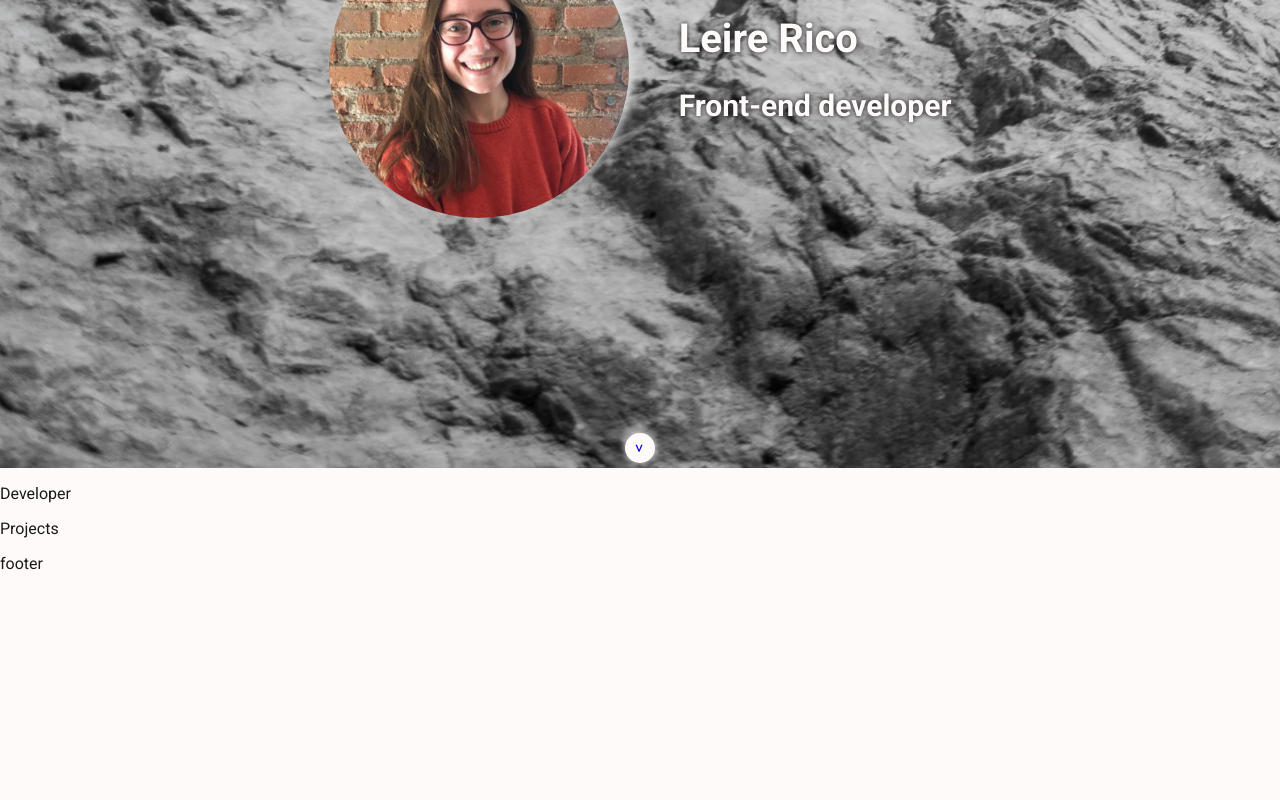
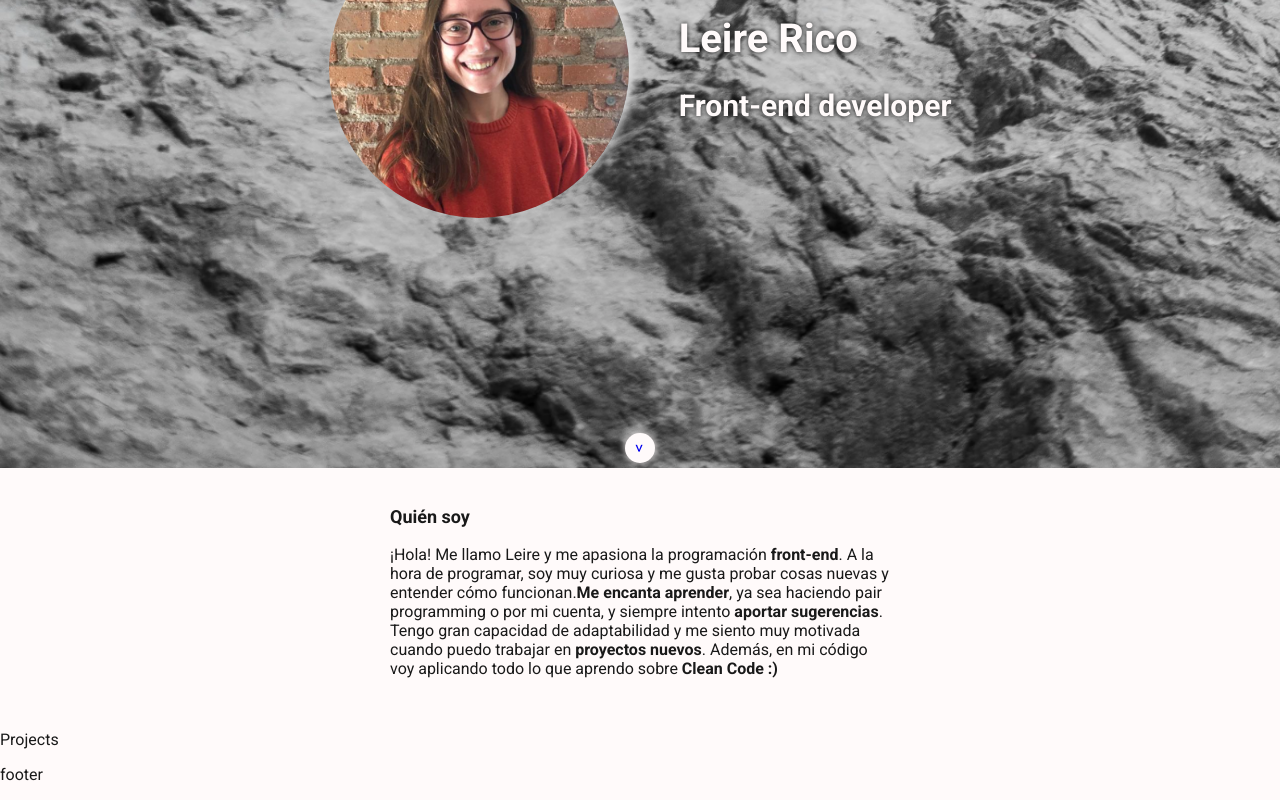
Before and after one commit to leireriel/leire-rico-portfolio, a React (Create React App) app: page / in a window 1280 px wide. Shown: the part 332-1132 px from the top of the page. Before the commit the page ends 921 px from the top, so only its background shows below. Built offline with nearby package versions, Linux system fonts and the light colour scheme.

Commit message:
Create developer text

```diff
--- /dev/null
+++ b/src/components/Developer/Developer.scss
@@ -0,0 +1,23 @@
+@import '../../styles/core/variables';
+
+.developer__container {
+  display: flex;
+  justify-content: center;
+  padding: 20px;
+}
+
+.developer__description--container {
+  @media all and (min-width: 768px) {
+    width: 500px;
+  }
+}
+
+.developer__description--title {
+  font-size: $fontSize_title;
+  font-weight: $fontWeight_bold;
+}
+
+.developer__description--text {
+  font-size: $fontSize_medium;
+  font-weight: $fontWeight_regular;
+}
--- a/src/components/Developer/index.js
+++ b/src/components/Developer/index.js
@@ -1,11 +1,21 @@
-import React, { Component, Fragment } from 'react';
+import React, { Component } from 'react';
+import './Developer.scss';
 
 class Developer extends Component {
   render() {
     return (
-      <Fragment>
-        <p>Developer</p>
-      </Fragment>
+      <div className="developer__container">
+        <div className="developer__description--container">
+          <h3 className="developer__description--title">Quién soy</h3>
+          <p className="developer__description--text">
+            ¡Hola! Me llamo Leire y me apasiona la programación <strong>front-end</strong>.
+            A la hora de programar, soy muy curiosa y me gusta probar cosas nuevas y entender cómo funcionan.
+            <strong>Me encanta aprender</strong>, ya sea haciendo pair programming o por mi cuenta, y siempre intento <strong>aportar sugerencias</strong>.
+            Tengo gran capacidad de adaptabilidad y me siento muy motivada cuando puedo trabajar en <strong>proyectos nuevos</strong>.
+            Además, en mi código voy aplicando todo lo que aprendo sobre <strong>Clean Code :)</strong>
+          </p>
+        </div>
+      </div>
     );
   }
 }
```
